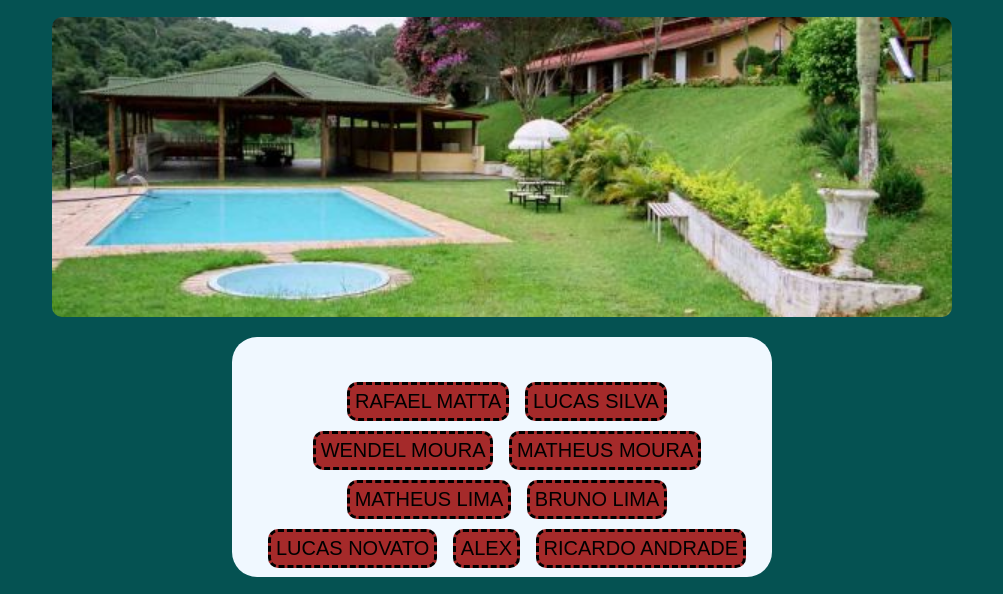
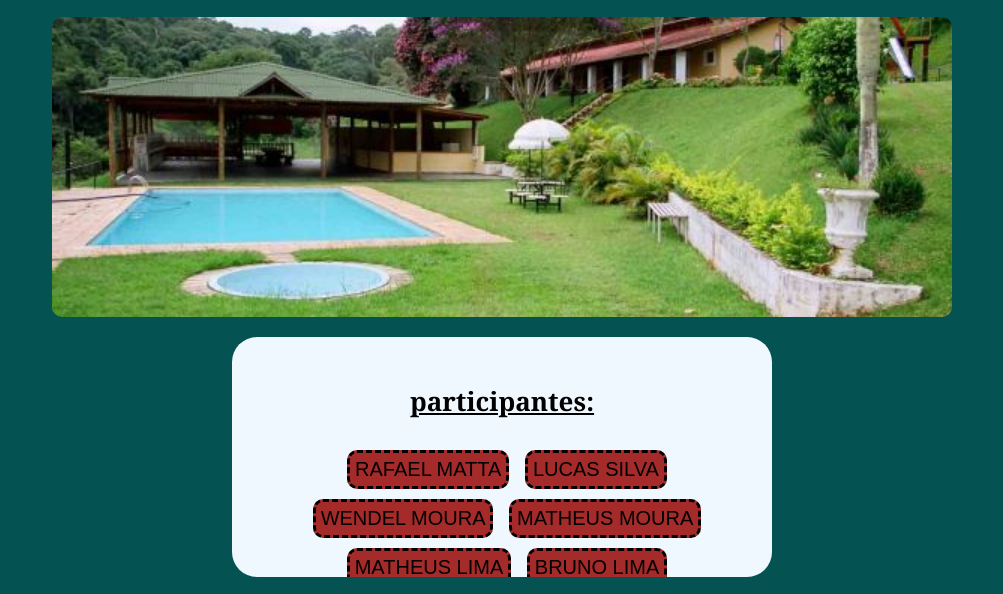
Before and after one commit to barts-streaming/confraternizacao, a plain HTML site: page index.html in a window 1280 px wide. Shown: the part 329-923 px from the top of the page, without its empty margins (138-1141 px from the left). Drawn offline with Linux system fonts and the light colour scheme; grey boxes are pictures that could not be loaded.

Commit message:
participantes

```diff
--- a/index.html
+++ b/index.html
@@ -35,6 +35,7 @@
     </div>
 
     <div class="participantes">
+        <h3>participantes:</h3>
         <ol>
 
             <li>RAFAEL MATTA </li>
```
